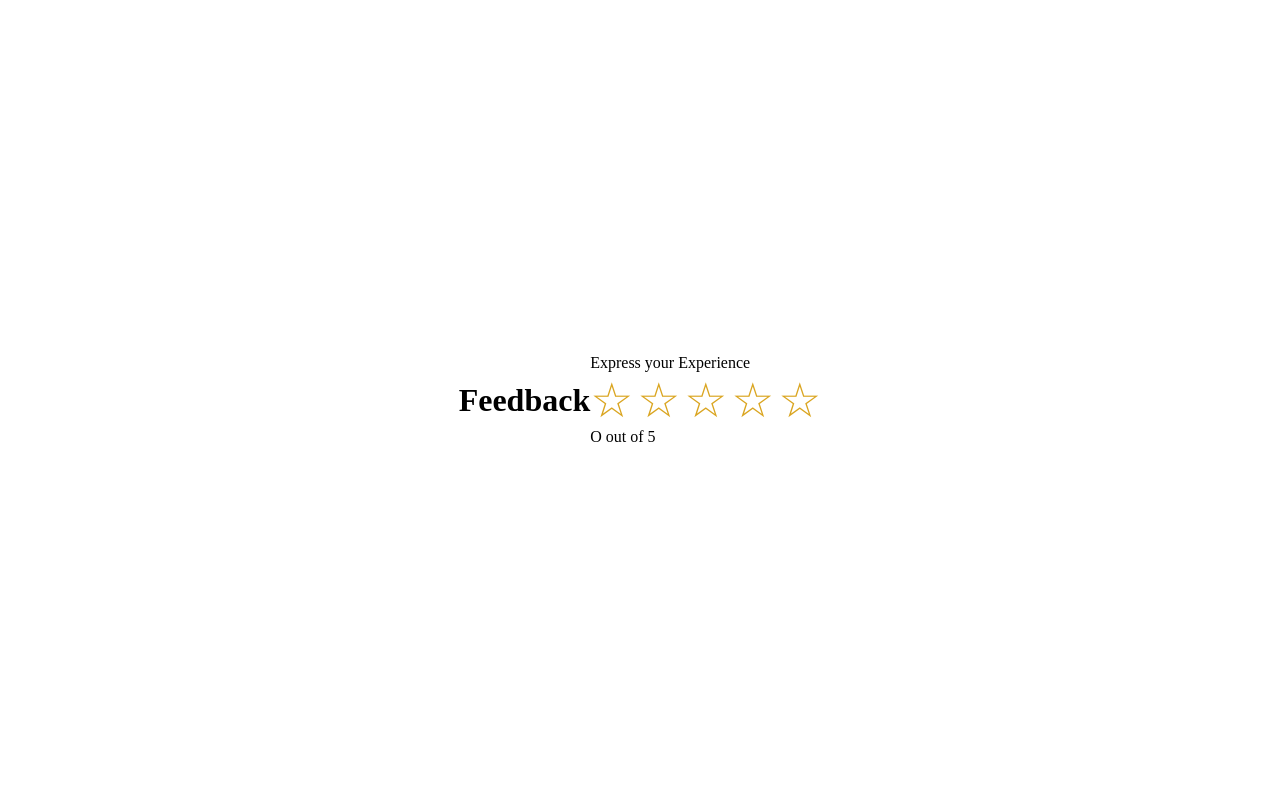
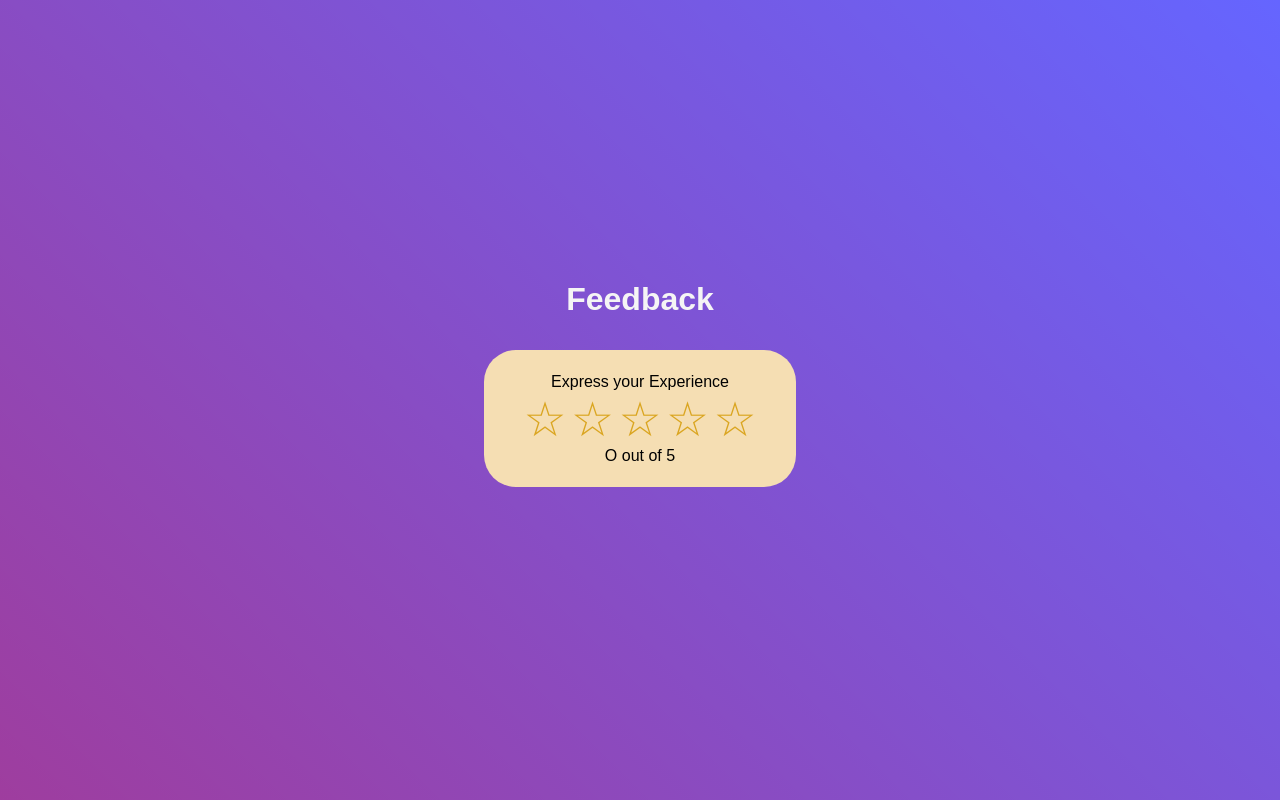
Before and after one commit to arbindhakal7/StarRating, a plain HTML site: page index.html in a window 1280 px wide. Drawn offline with Linux system fonts and the light colour scheme.

Commit message:
:lipstick: css modified a little

```diff
--- a/style.css
+++ b/style.css
@@ -7,13 +7,27 @@
 body{
     height: 100vh;
     display: flex;
+    flex-direction: column;
     justify-content: center;
     align-items: center;
+    font-family: Arial, Helvetica, sans-serif;
+    background-image: linear-gradient(45deg, rgba(128, 0, 128, 0.76),rgba(0, 0, 255, 0.603));
 }
+
+.head{
+    color: whitesmoke;
+    animation: scale-up 1s ease;
+}
+
 
 /* this doesn't allow users to select the stars by clicking and sliding like when we do while copying text */
 .star_rating{
     user-select: none;
+    background-color: wheat;
+    padding: 1.4rem 2.5rem;
+    margin: 2rem;
+    border-radius: 2rem;
+    text-align: center;
 }
 
 .star{
```
